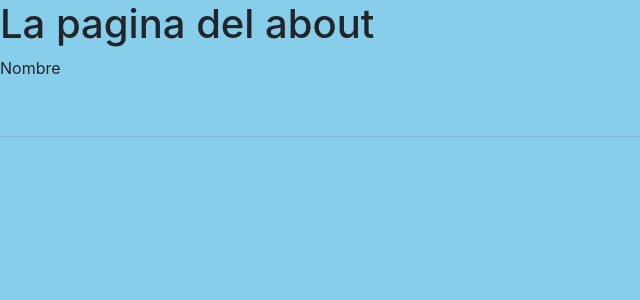
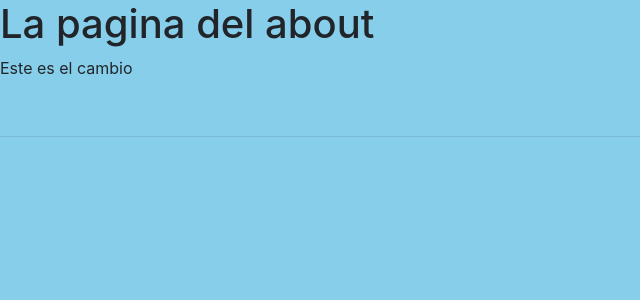
Before and after one commit to ViridianaJimenez/Reconocimietno-de-Patrones, a Django app: page /about/ in a window 1280 px wide. Shown: the part 56-356 px from the top of the page, without its empty margins (0-640 px from the left). Run offline with Django 3.2, Linux system fonts and the light colour scheme; some libraries are stand-ins or nearby versions.

Commit message:
CambiosNuevos

```diff
--- a/about/templates/about/about.html
+++ b/about/templates/about/about.html
@@ -3,7 +3,7 @@
 <h1>La pagina del about</h1>
 
 <p>
-    Nombre
+    Este es el cambio
 </p>
 
 {% endblock contenido %}
```
